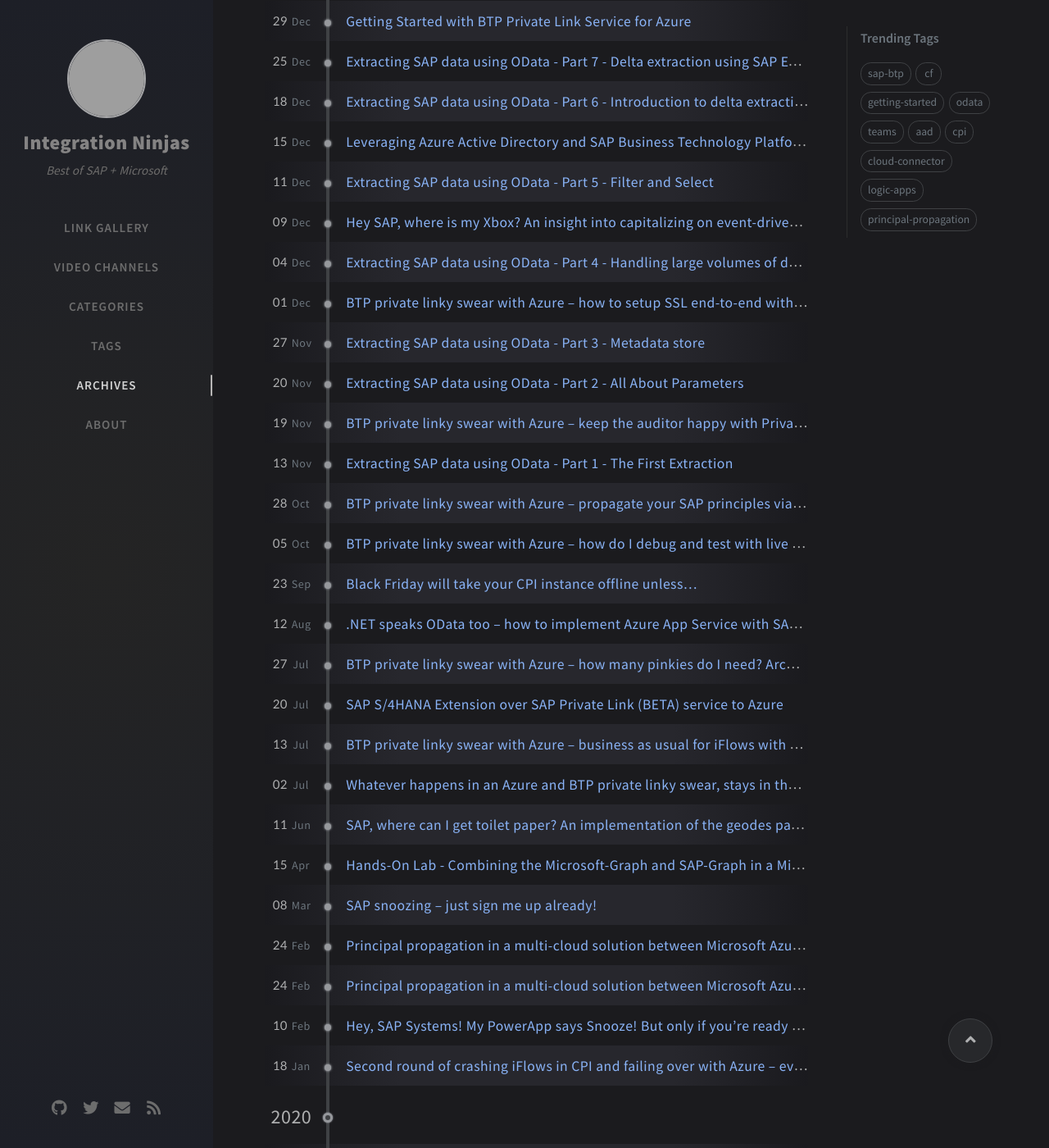
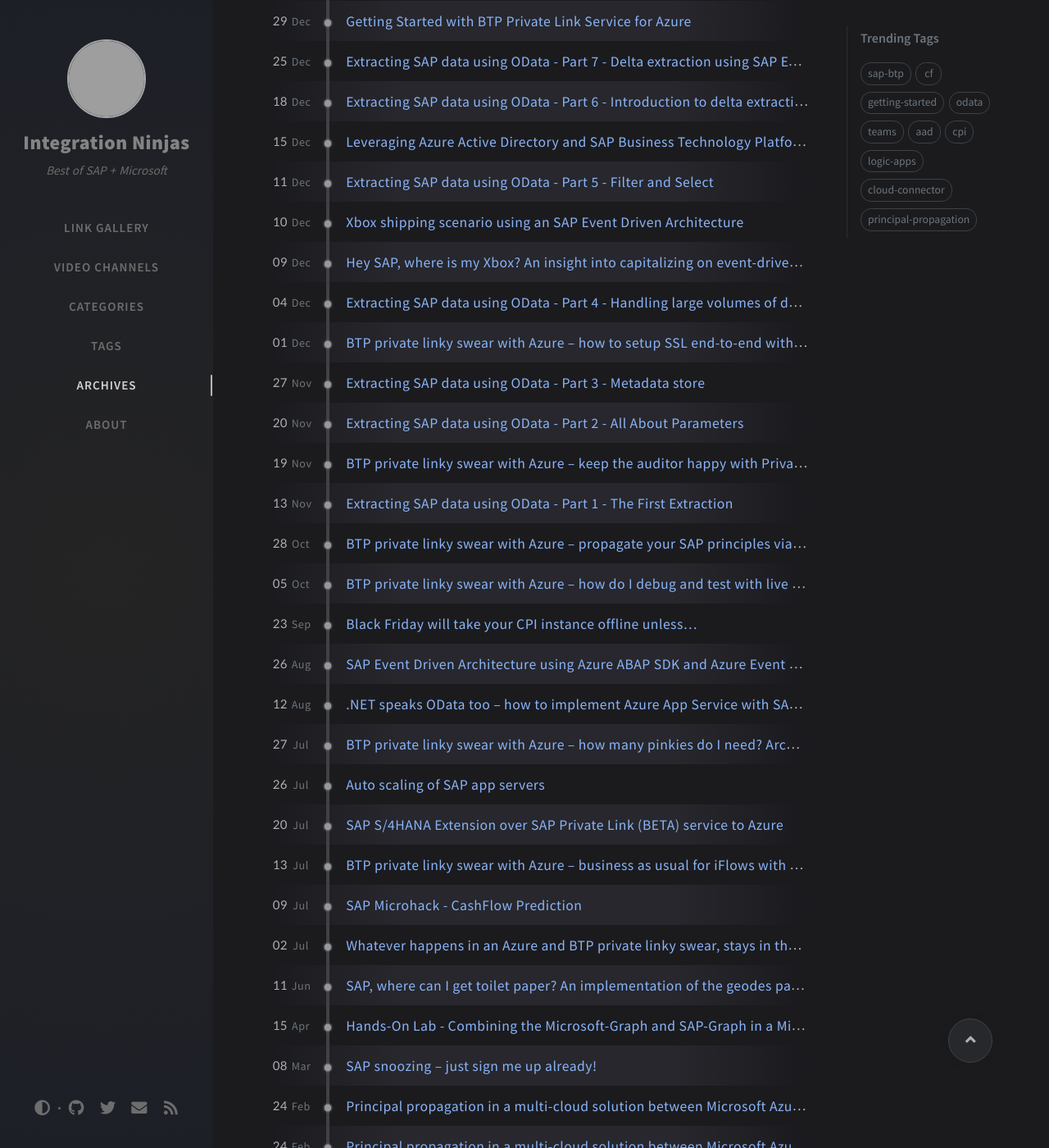
Before and after one commit to MartinPankraz/ninja-unicorn, a Jekyll site: the page built from _tabs/archives.md, in a window 1280 px wide and 1400 px high, scrolled down 535 px. Shown: the whole window at 82% size. Built offline with Jekyll 4.4.1, drawn with Linux system fonts in a browser that asks for light colours; nearby versions of some CDN libraries; comment, search, counter and statistics services are not loaded; some of the changed lines change nothing that is shown; grey boxes are pictures that could not be loaded.

Commit message:
dark toggle, new posts

```diff
--- a/_includes/sidebar.html
+++ b/_includes/sidebar.html
@@ -53,7 +53,6 @@
 
   <div class="sidebar-bottom mt-auto d-flex flex-wrap justify-content-center align-items-center">
 
-    {% unless site.theme_mode %}
     <button class="mode-toggle btn" aria-label="Switch Mode">
       <i class="fas fa-adjust"></i>
     </button>
@@ -61,7 +60,6 @@
     {% if site.data.contact.size > 0 %}
       <span class="icon-border"></span>
     {% endif %}
-    {% endunless %}
 
     {% for entry in site.data.contact %}
       {% capture url %}
--- a/_layouts/default.html
+++ b/_layouts/default.html
@@ -17,9 +17,7 @@
 
   {% include head.html %}
 
-  {% unless site.theme_mode %}
-    {% include mode-toggle.html %}
-  {% endunless %}
+  {% include mode-toggle.html %}
 
   <body data-spy="scroll" data-target="#toc">
 
--- /dev/null
+++ b/_posts/2021-07-09-SAP Microhack - CashFlow Prediction.md
@@ -0,0 +1,19 @@
+---
+title: SAP Microhack - CashFlow Prediction
+origurl: https://github.com/thzandvl/microhack-sap-data
+medium: github repos #blog, github repos, linkedIn article, partner pages
+date: 2021-07-09 12:00:00 +/0100
+# PLEASE ensure consistent categories and tags to keep the search/filtering meaningful!
+categories: [DATA_EXTRACTION, SYNAPSE] # category should be a topic and sub-category primary product
+tags: [power-bi, machine-learning, cosmos-db, s4, cds-views, getting-started]     # TAG names should always be lowercase
+
+author:
+  name: Bart Delanghe
+  link: https://github.com/bdelangh
+
+comments: false
+
+pin: false
+---
+
+This repo contains all the artifacts and descriptions to reproduce our prototype for an event-driven architecture with SAP S/4HANA. See our blog post for the complete story.
--- /dev/null
+++ b/_posts/2021-07-26-Auto Scaling Solution.md
@@ -0,0 +1,19 @@
+---
+title: Auto scaling of SAP app servers
+origurl: https://github.com/karthikvenkat17/sapautoscaling
+medium: github repos #blog, github repos, linkedIn article, partner pages
+date: 2021-07-26 12:00:00 +/0100
+# PLEASE ensure consistent categories and tags to keep the search/filtering meaningful!
+categories: [AUTOMATION, LOGIC_APPS] # category should be a topic and sub-category primary product
+tags: [logic-apps, azure-log-analytics, storage-account, automation-account, azure-monitor]     # TAG names should always be lowercase
+
+author:
+  name: Karthik Venkatraman
+  link: https://github.com/karthikvenkat17
+
+comments: false
+
+pin: false
+---
+
+This repository provides an approach and sample code for auto scaling SAP application servers in Azure based on SAP performance metrics.
--- /dev/null
+++ b/_posts/2021-08-26-SAP Event Driven Architecture using Azure ABAP SDK and Azure Event Hub.md
@@ -0,0 +1,21 @@
+---
+title: SAP Event Driven Architecture using Azure ABAP SDK and Azure Event Hub
+origurl: https://github.com/bdelangh/SAP-Event-Driven-Architecture-using-Azure-ABAP-SDK-and-Event-Hub
+medium: github repos #blog, github repos, linkedIn article, partner pages
+date: 2021-08-26 12:00:00 +/0100
+# PLEASE ensure consistent categories and tags to keep the search/filtering meaningful!
+categories: [EVENTING, EVENT_HUB] # category should be a topic and sub-category primary product
+tags: [event-hub, abap-sdk, sap-workflow ]     # TAG names should always be lowercase
+
+author:
+  name: Bart Delanghe
+  link: https://github.com/bdelangh
+
+comments: false
+
+pin: false
+---
+
+# Prerequisites
+
+The Azure ABAP SDK is installed within an SAP system using ABAPGit. First you need to install ABAPGit. See ABAPGit Installation. It's recommended to install the developer edition. Afterwards the ABAP SDK can be installed. See the installation section of ABAP SDK for Azure.
--- /dev/null
+++ b/_posts/2021-12-10-Xbox shipping scenario using an SAP Event Driven Architecture.md
@@ -0,0 +1,19 @@
+---
+title: Xbox shipping scenario using an SAP Event Driven Architecture
+origurl: https://github.com/thzandvl/xbox-shipping
+medium: github repos #blog, github repos, linkedIn article, partner pages
+date: 2021-12-10 12:00:00 +/0100
+# PLEASE ensure consistent categories and tags to keep the search/filtering meaningful!
+categories: [EVENTING, SERVICE_BUS] # category should be a topic and sub-category primary product
+tags: [logic-app, notification-hub, cosmos-db, azure-functions, abap-sdk, sap-workflow ]     # TAG names should always be lowercase
+
+author:
+  name: Thijs Zandvliet
+  link: https://github.com/thzandvl
+
+comments: false
+
+pin: false
+---
+
+This repo contains all the artifacts and descriptions to reproduce our prototype for an event-driven architecture with SAP S/4HANA. See our blog post for the complete story.
```
Lines whose indentation alone changed are shown as unchanged.
